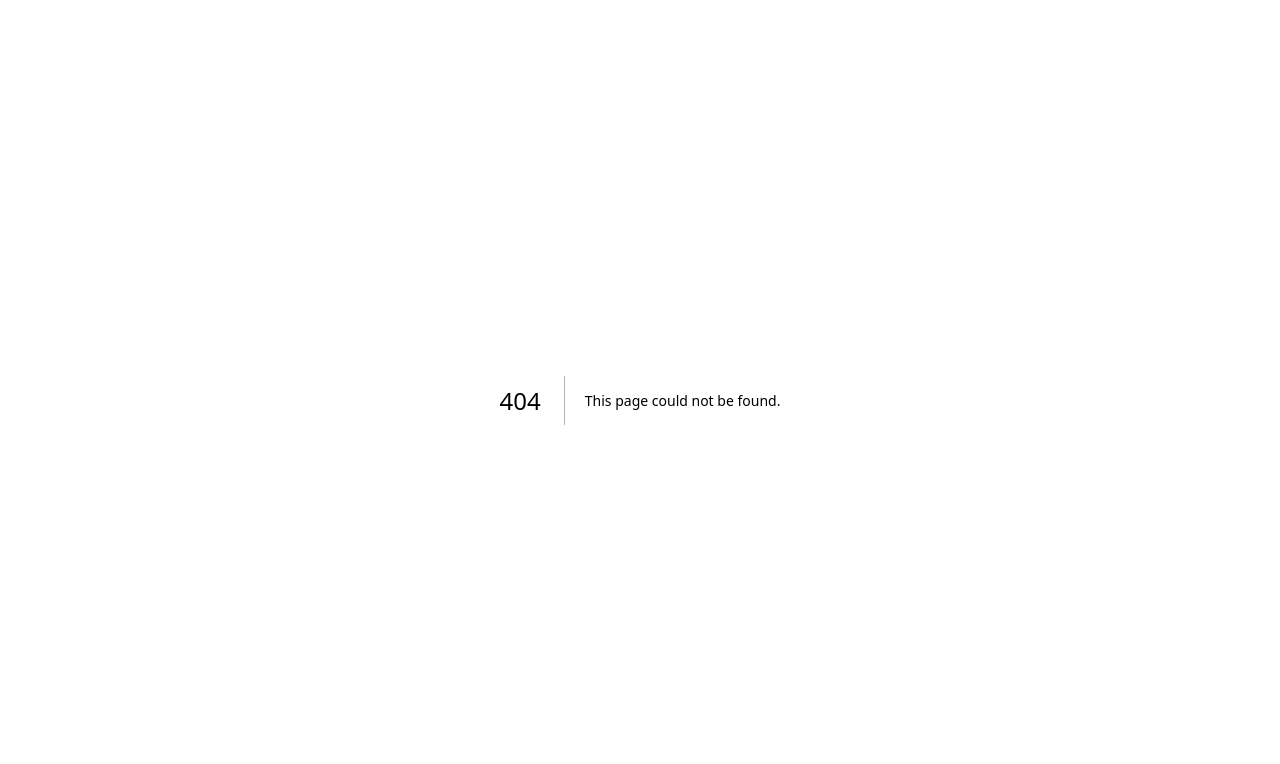
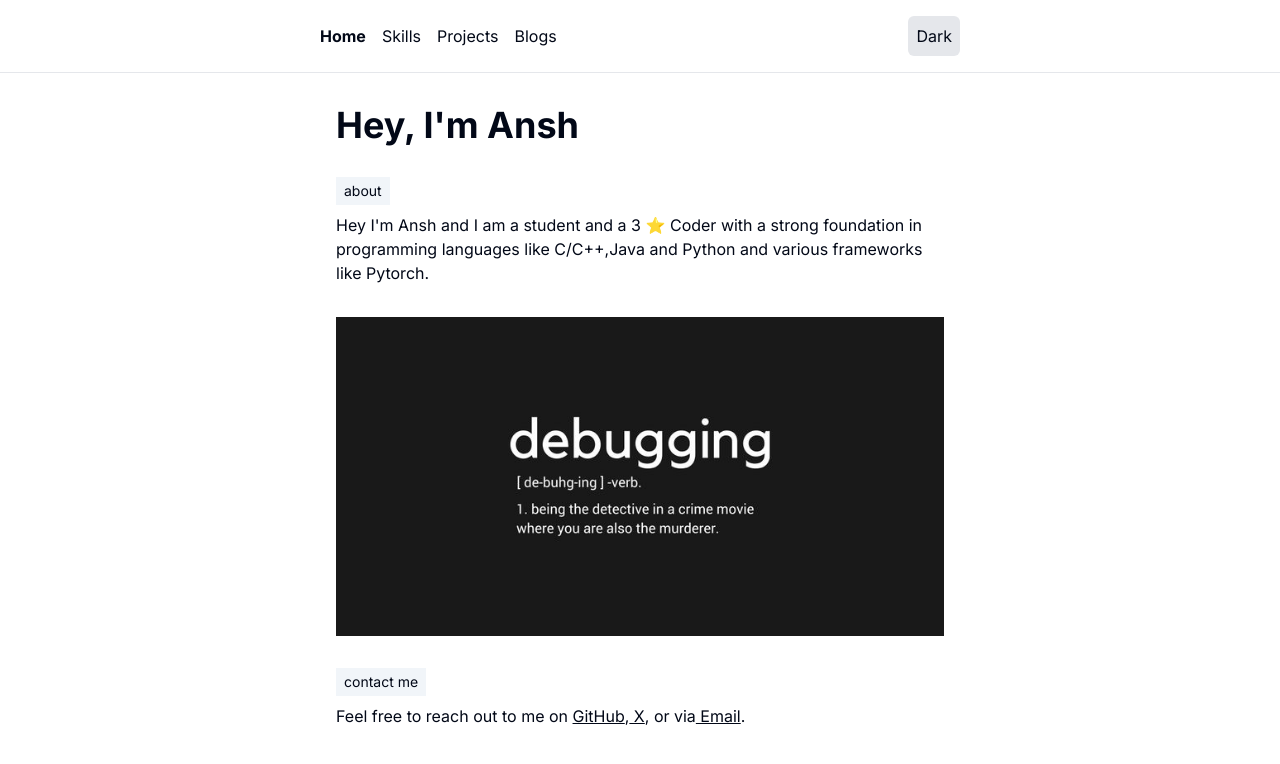
Before and after one commit to thisisanshgupta/thisismyportfolio, a Next.js app: page / in a window 1280 px wide. Before the commit this address had no page. Shown: the top 764 px of the page. Built offline with nearby package versions, Linux system fonts and the light colour scheme.

Commit message:
Add files via upload

```diff
--- /dev/null
+++ b/app/page.tsx
@@ -0,0 +1,37 @@
+import Link from 'next/link'
+import Image from 'next/image'
+import { Header } from '../components/Header'
+
+export default function Home() {
+  return (
+    <div className="min-h-screen bg-background text-foreground">
+      <Header />
+      <main className="max-w-2xl mx-auto p-4 md:p-8">
+        <h1 className="text-4xl font-bold mb-8">Hey, I'm Ansh</h1>
+        <section className="mb-8">
+          <h2 className="inline-block bg-secondary px-2 py-1 text-sm mb-2">about</h2>
+          <p>Hey I'm Ansh and I am a student and a <span>
+          3 ⭐ Coder </span>
+          with a strong foundation in programming languages like C/C++,Java and Python and various frameworks like Pytorch.</p>
+        </section>
+        <section className="mb-8">
+          <Image
+            src="/quote.jpeg"
+            alt="featured_image"
+            width={500}
+            height={300}
+            layout="responsive"
+          />
+        </section>
+        <section>
+          <h2 className="inline-block bg-secondary px-2 py-1 text-sm mb-2">contact me</h2>
+          <p>
+            Feel free to reach out to me on <Link href="https://github.com/thisisanshgupta" className="underline">GitHub</Link>,
+            <Link href="https://x.com/ansh_hey" className="underline"> X</Link>, or via
+            <Link href="https://mail.google.com/mail/u/1/?view=cm&fs=1&to=anshg6063@gmail.com&tf=1" className="underline"> Email</Link>.
+          </p>
+        </section>
+      </main>
+    </div>
+  )
+}
```
